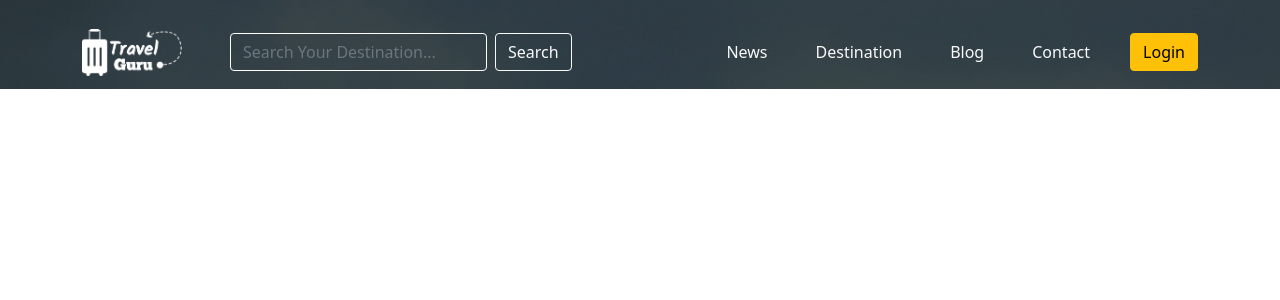
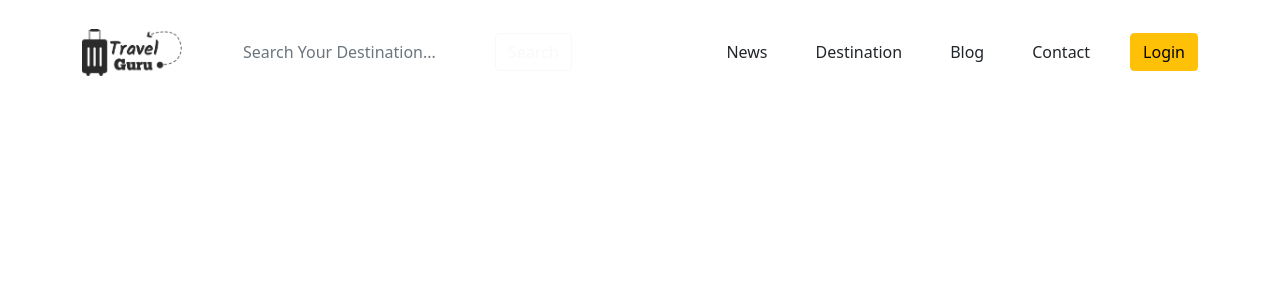
Before and after one commit to emonShimoul/travel-guru-react-client, a React (Create React App) app: page /register in a window 1280 px wide. Shown: the top 300 px of the page. Built offline with nearby package versions, Linux system fonts and the light colour scheme.

Commit message:
change the navbar and logo style for register route

```diff
--- a/src/components/Header/Header.js
+++ b/src/components/Header/Header.js
@@ -9,7 +9,7 @@ const Header = () => {
     const { pathname } = useLocation();
 
     let loginStyle, color;
-    if(pathname === '/login'){
+    if(pathname === '/login' || pathname === '/register'){
         loginStyle = {
             backgroundColor: "white"
         };
@@ -24,7 +24,7 @@ const Header = () => {
             <Navbar expand="lg" className='pt-4'>
                 <Container>
                     <Navbar.Brand className='me-5'>
-                        <Link to='/home'><img style={{width: '100px'}} src={ pathname === '/login' ? logoDark : logoLight } /></Link>
+                        <Link to='/home'><img style={{width: '100px'}} src={ pathname === '/login' ? logoDark : pathname === '/register' ? logoDark : logoLight } alt="" /></Link>
                         </Navbar.Brand>
                     <Navbar.Toggle aria-controls="navbarScroll" />
                     <Navbar.Collapse id="navbarScroll">
```
